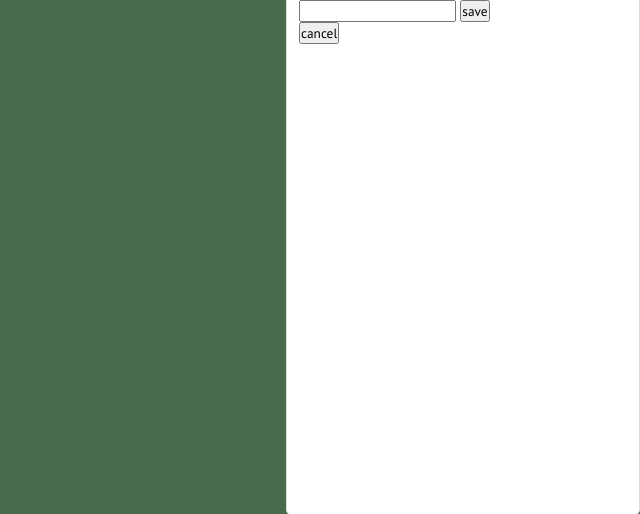
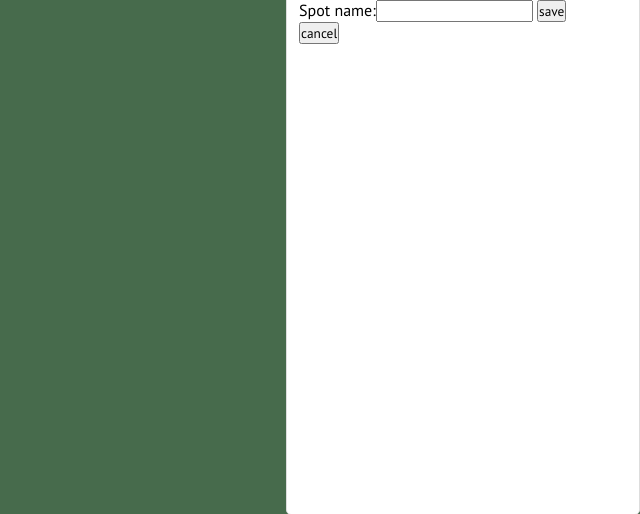
Before and after one commit to jakubfabian/topo, a Django app: template miroutes/templates/miroutes/spot_add.html in a window 1280 px wide. Shown: the part 255-769 px from the top of the page, without its empty margins (640-1280 px from the left). Run offline with Django 3.2, Linux system fonts and the light colour scheme; the template is opened without the code that fills it: values that come from a table or form of the project are taken from there, others are empty; some libraries are stand-ins or nearby versions.

Commit message:
switch spot add to django forms revert spot markers to standard leaflet markers

```diff
--- a/miroutes/forms.py
+++ b/miroutes/forms.py
@@ -17,12 +17,11 @@ class RouteEditForm(forms.ModelForm):
         exclude = ('route_walls',)
 
 
-
-class SpotEditForm(forms.ModelForm):
+class SpotAddForm(forms.ModelForm):
     class Meta:
         model = Spot
-        fields = ('spot_name', 'geom')
-        widgets = {'geom': LeafletWidget()}
+        fields = ('spot_name', 'spot_area', 'geom')
+        widgets = {'geom': forms.HiddenInput(), 'spot_area': forms.HiddenInput()}
 
 
 class WallImgUploadForm(forms.Form):
--- a/miroutes/templates/miroutes/spot_add.html
+++ b/miroutes/templates/miroutes/spot_add.html
@@ -15,38 +15,29 @@
     <script type="text/javascript">
         function map_init_basic(map, options) {
 
-            var existingSpotIcon = L.icon({
-                iconUrl: '{% static "miroutes/img/spot_existing.svg" %}',
-                iconSize: [120, 120], // size of the icon
-                iconAnchor: [60, 60], // point of the icon which will correspond to marker's location
-                popupAnchor: [0, 0] // point from which the popup should open relative to the iconAnchor
-            });
-
-            var newSpotIcon = L.icon({
-                iconUrl: '{% static "miroutes/img/spot_new.svg" %}',
-                iconSize: [120, 120], // size of the icon
-                iconAnchor: [60, 60], // point of the icon which will correspond to marker's location
-                popupAnchor: [0, 0] // point from which the popup should open relative to the iconAnchor
-            });
-
             var existingSpots = {{ spot_list|geojsonfeature|safe }};
             var newSpot;
 
             existingWallsLayer = L.geoJson(existingSpots, {
                 pointToLayer: function (feature, latlng) {
-                    return L.marker(latlng, {icon: existingSpotIcon});
+                    return L.marker(latlng);
                 }
             });
             existingWallsLayer.addTo(map);
 
             map.on('click', function (e) {
                 if (newSpot === undefined) {
-                    newSpot = new L.marker(e.latlng, {icon: newSpotIcon}).addTo(map);
+                    newSpot = new L.marker(e.latlng).addTo(map);
                 } else {
                     newSpot.setLatLng(e.latlng);
                 }
-                document.getElementById("spot_lat").value = e.latlng.lat;
-                document.getElementById("spot_lng").value = e.latlng.lng;
+                var geojson = {
+                        "type": "Point",
+                        "coordinates": L.GeoJSON.latLngToCoords(e.latlng)
+
+                };
+
+                document.getElementById("id_geom").value = JSON.stringify(geojson);
             });
 
             map.fitBounds(existingWallsLayer.getBounds().pad(0.5))
@@ -71,14 +62,12 @@
 
     <form method="POST" action="{% url 'spot_add' country_id=area.area_country.id area_id=area.id %}">
         {% csrf_token %}
-        <input type="text" name="spot_name" value=""/>
-        <input type="hidden" id="spot_lat" name="spot_lat" value=""/>
-        <input type="hidden" id="spot_lng" name="spot_lng" value=""/>
+        {{ form }}
         <input type="submit" value="save">
     </form>
 
     <form method="GET" action="{% url 'spot_add' country_id=area.area_country.id area_id=area.id %}">
-            {% csrf_token %}
+        {% csrf_token %}
         <input type="submit" value="cancel">
     </form>
 
```
Also changed, not shown: miroutes/views.py (+23 -11 lines).
